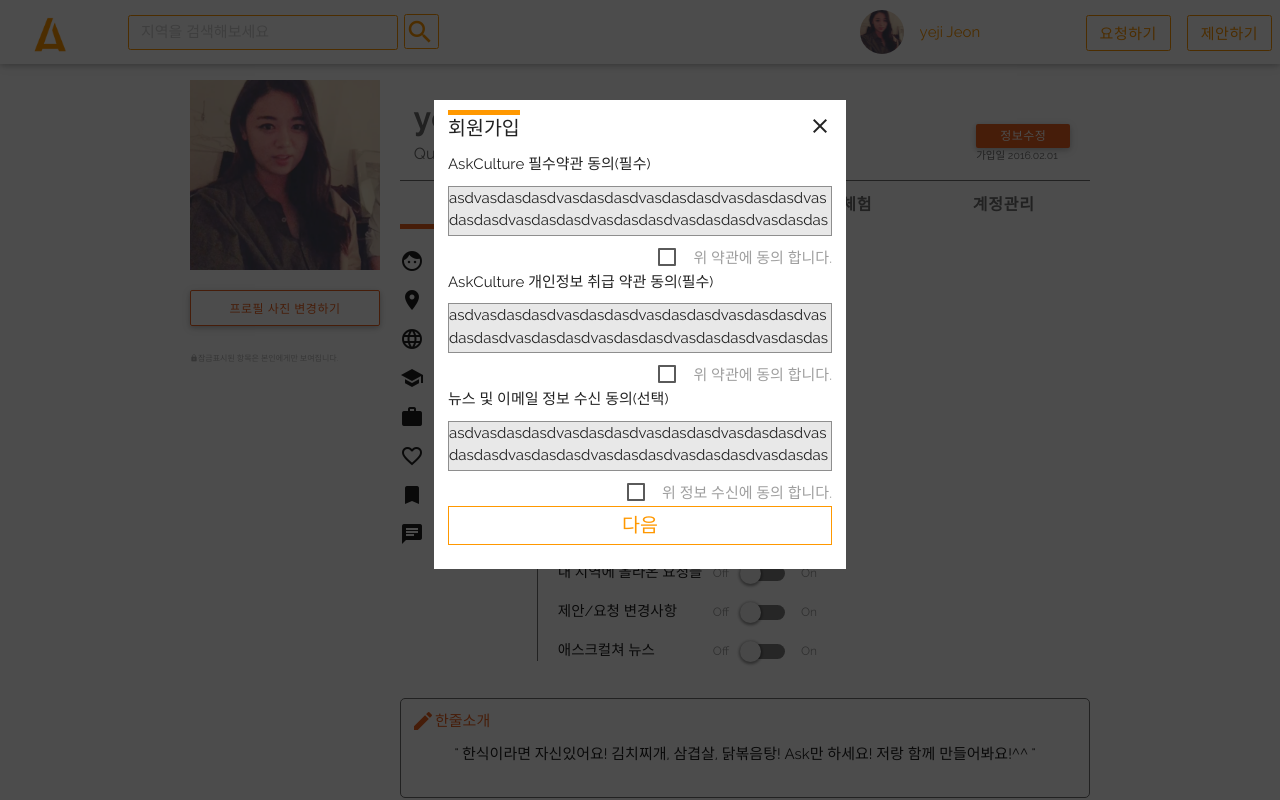
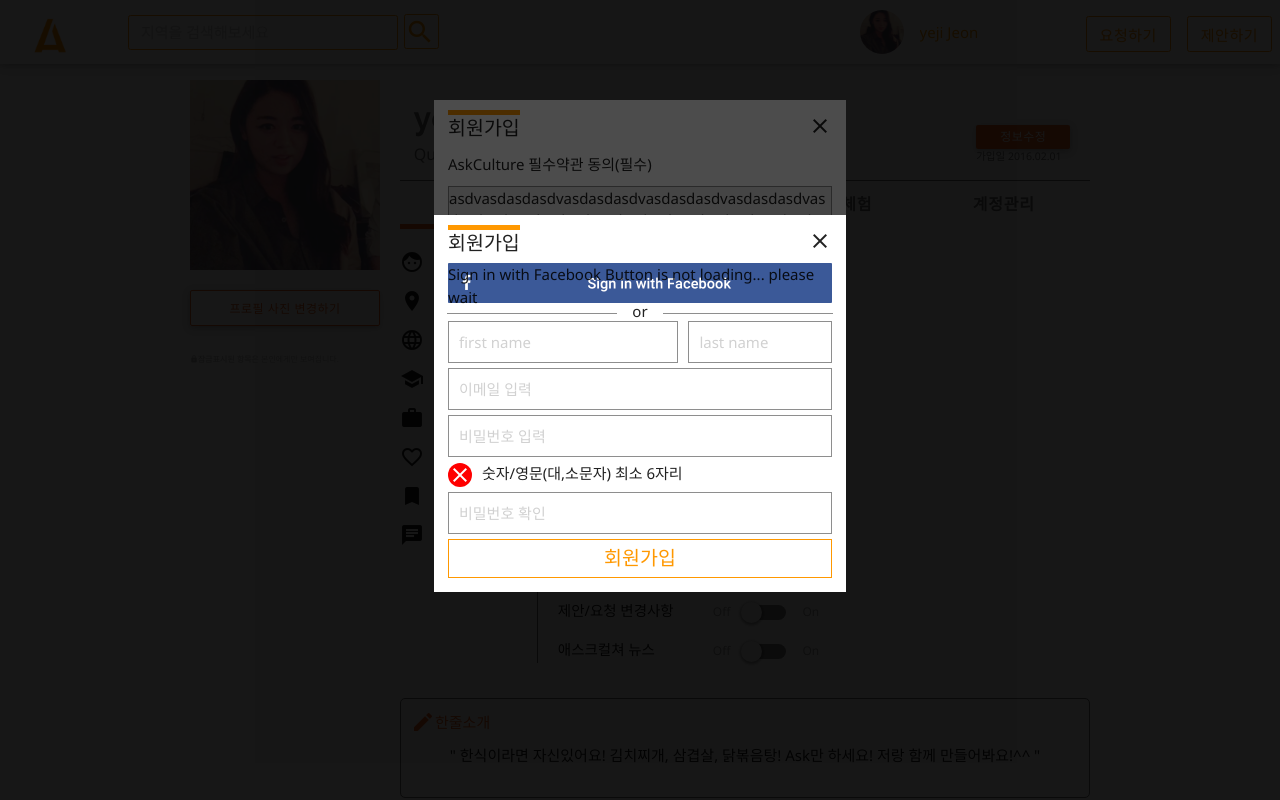
Before and after one commit to HEPSTARKR/AskCulture, a Node server app: page /mypage in a window 1280 px wide. Run offline with Node 20, Linux system fonts and the light colour scheme; some libraries are stand-ins or nearby versions; some web fonts are replaced.

Commit message:
Register Dialog 2/3 commit

```diff
--- a/public/javascripts/GooglePlusController.js
+++ b/public/javascripts/GooglePlusController.js
@@ -8,6 +8,15 @@
     console.log(error);
 }
 function renderButton() {
+    gapi.signin2.render('googlePlusRegisterButton',{
+        'scope': 'https://www.googleapis.com/auth/plus.login',
+        'width': 384,
+        'height': 40,
+        'longtitle': true,
+        'theme': 'dark',
+        'onsuccess': onSuccess,
+        'onfailure': onFailure
+    });
     gapi.signin2.render('googlePlusLoginButton', {
         'scope': 'https://www.googleapis.com/auth/plus.login',
         'width': 384,
--- a/public/javascripts/userController.js
+++ b/public/javascripts/userController.js
@@ -33,4 +33,28 @@
        }
     });
     $(document).click();
+    $('.rightPassword').hide();
+    $('.wrongPassword').hide();
+    $('#password').keyup(function(){
+       var password = $('#password').val();
+       if(6 <= password.length && /[a-z]/.test(password) && /[0-9]/.test(password)){
+           $('#checkDone').show();
+           $('#checkFail').hide();
+       }else{
+           $('#checkDone').hide();
+           $('#checkFail').show();
+       }
+    });
+    $('#password').keyup();
+    $('#passwordConfirm').keyup(function(){
+        var password = $('#password').val();
+        var passwordConfirm = $('#passwordConfirm').val();
+        if(password==passwordConfirm){
+            $('.rightPassword').show();
+            $('.wrongPassword').hide();
+        }else{
+            $('.rightPassword').hide();
+            $('.wrongPassword').show();
+        }
+    });
 });
--- a/public/stylesheets/CommonLayout.css
+++ b/public/stylesheets/CommonLayout.css
@@ -1,3 +1,4 @@
+@import url(http://fonts.googleapis.com/css?family=Noto+Sans);
 @font-face {
     src: url(../font/NanumGothic-Regular.ttf);
     font-family: 'Nanum Gothic';
@@ -55,7 +56,7 @@
     font-family: 'Noto Sans Mono Regular';
 }
 body{
-    font-family: 'Noto Sans Regular', 'Nanum Gothic', 'Raleway-Regular', sans-serif;
+    font-family: 'Noto Sans','Noto Sans Regular', 'Nanum Gothic', 'Raleway-Regular', sans-serif;
 }
 nav{
     z-index: 999;
@@ -75,7 +76,7 @@
     background: none;
     box-shadow: none !important;
     padding: 0 13px;
-    font-family: 'Noto Sans Regular' ,'Nanum Gothic', 'Roboto', sans-serif;
+    font-family: 'Noto Sans','Noto Sans Regular' ,'Nanum Gothic', 'Roboto', sans-serif;
 }
 nav .nav_button:hover{
     background: rgba(255,255,255,0.5);
@@ -174,17 +175,18 @@
     height: 100%;
     background: rgba(0,0,0,0.7);
 }
-#loginDialog, #registerTermDialog{
+#loginDialog, #registerTermDialog, #registerEmailDialog{
     background: white;
     width: 412px;
-    padding: 14px;
     margin: auto;
 }
-#loginDialog{
+#loginDialog, #registerEmailDialog{
     margin-top: calc(50vh - 185px);
+    padding: 14px;
 }
 #registerTermDialog{
     margin-top: calc(50vh - 300px);
+    padding: 14px 14px 5px 14px;
 }
 .loginHead, .registerHead{
     padding-top: 2px;
@@ -207,20 +209,20 @@
 iframe ._51mz, ._4z_b{
     width: 384px !important;
 }
-.facebookLogin {
+.facebookLogin, .facebookRegister {
     width: 384px;
     height: 40px;
     background-size: 100% 100%;
     background-image: url(/images/facebookButton.png);
     background-repeat: no-repeat;
 }
-#googlePlusLoginButton div{
+#googlePlusLoginButton div, #googlePlusRegisterButton div{
     box-shadow: none !important;
 }
 .facebookLogin, .googlePlusLogin{
     margin: 10px 0;
 }
-.loginDivider span:before, .loginDivider span:after{
+.loginDivider span:before, .loginDivider span:after, .registerDivider span:after, .registerDivider span:before{
     height: 1px;
     margin-top: 5px;
     width: 170px;
@@ -229,20 +231,20 @@
     background: #8e8e8e;
     vertical-align: middle;
 }
-.loginDivider span{
+.loginDivider span, .registerDivider span{
     display: inline-block;
     position: relative;
 }
-.loginDivider{
+.loginDivider, .registerDivider{
     line-height: 0.5;
     text-align: center;
     margin-bottom: 10px;
 }
-.loginDivider span:before{
+.loginDivider span:before, .registerDivider span:before{
     right: 100%;
     margin-right: 15px;
 }
-.loginDivider span:after{
+.loginDivider span:after, .registerDivider span:after{
     left: 100%;
     margin-left: 15px;
 }
@@ -358,6 +360,7 @@
     text-align: center;
     color: #ff9800;
     padding: 1%;
+    margin-top: 10px;
     font-family: 'Noto Sans Regular' , 'Nanum Gothic', 'Roboto', sans-serif;
     font-size: 1.3em;
     transition: 0.3s;
@@ -367,3 +370,75 @@
     background: #ff9800;
     color: white;
 }
+.facebookRegister, .googlePlusRegister,.registerDivider{
+    margin: 5px 0;
+}
+#registerEmailDialog input{
+    margin-bottom: 0;
+    border: solid 1px #8e8e8e;
+    background: white;
+    color: #8e8e8e;
+    height: auto !important;
+    padding: 10px;
+}
+#registerEmailDialog input:focus{
+    box-shadow: none;
+}
+#registerEmailDialog > div > input{
+    width: calc(100% - 22px);
+}
+#firstName{
+    width: calc(60% - 22px);
+    display: inline;
+}
+#lastName{
+    display: inline;
+    margin-left: 10px;
+    width: calc(40% - 32px);
+}
+.formDataContainer > div, .formDataContainer > input{
+    margin-top: 5px;
+}
+#checkDone{
+    background: green;
+    border-radius: 100%;
+    color: white;
+    vertical-align: middle;
+    margin-right: 10px;
+}
+#checkFail{
+    background: red;
+    border-radius: 100%;
+    color: white;
+    vertical-align: middle;
+    margin-right: 10px;
+}
+.rightPassword i{
+    background: green;
+    border-radius: 100%;
+    color: white;
+    vertical-align: middle;
+    margin-right: 10px;
+}
+.wrongPassword i{
+    background: red;
+    border-radius: 100%;
+    color: white;
+    vertical-align: middle;
+    margin-right: 10px;
+}
+.lastRegisterStepButton{
+    border: solid #ff9800 1px;
+    text-align: center;
+    color: #ff9800;
+    padding: 1%;
+    margin-top: 10px;
+    font-family: 'Noto Sans Regular' , 'Nanum Gothic', 'Roboto', sans-serif;
+    font-size: 1.3em;
+    transition: 0.3s;
+}
+.lastRegisterStepButton:hover{
+    cursor: pointer;
+    background: #ff9800;
+    color: white;
+}
--- a/public/stylesheets/mypage.css
+++ b/public/stylesheets/mypage.css
@@ -39,6 +39,9 @@
     vertical-align: top;
     width: 540px;
     display: inline-block;
+}
+.profileIntroduce div{
+    height: 24px;
 }
 .profileIntroduceContent div{
     margin: 15px 0;
--- a/views/CommonLayout.jade
+++ b/views/CommonLayout.jade
@@ -149,6 +149,35 @@
                         input(type='checkbox' id='thirdRequired')
                         label(for='thirdRequired') 위 정보 수신에 동의 합니다.
                     div(class='nextRegisterStepButton') 다음
+        div(class='backgroundDialog-wrapper' id='registerEmailDialog-wrapper')
+            div(id='registerEmailDialog')
+                div(class='dialogHeader')
+                    span(class='registerHead') 회원가입
+                    i(class='material-icons registerEmailDialogCloseButton') close
+                div(class='facebookRegister')
+                    fb:login-button(scope="public_profile,email" onlogin="checkLoginState();" data-size="xlarge" data-show-faces="false" data-auto-logout-link="false" width="384px") Sign in with Facebook Button is not loading... please wait
+                div(class='googlePlusRegister')
+                    div(id='googlePlusRegisterButton')
+                div(class='registerDivider')
+                    span or
+                div(class='formDataContainer')
+                    div(class='nameFormLinear')
+                        input(type='text' id='firstName' placeholder='first name')
+                        input(type='text' id='lastName' placeholder='last name')
+                    input(type='email' id='email' placeholder='이메일 입력')
+                    input(type='password' id='password' placeholder='비밀번호 입력')
+                    div(class='checkPassword')
+                        i(class='material-icons' id='checkDone') done
+                        i(class='material-icons' id='checkFail') close
+                        span 숫자/영문(대,소문자) 최소 6자리
+                    input(type='password' id='passwordConfirm' placeholder='비밀번호 확인')
+                    div(class='rightPassword')
+                        i(class='material-icons') done
+                        span 올바른 비밀번호 입니다.
+                    div(class='wrongPassword')
+                        i(class='material-icons') close
+                        span 올바르지 않은 비밀번호 입니다.
+                    div(class='lastRegisterStepButton') 회원가입
         script(type='text/javascript' src='/javascripts/FacebookController.js')
         script(type='text/javascript' src='/javascripts/GooglePlusController.js')
         script(src="https://apis.google.com/js/platform.js?onload=renderButton" async defer)
```
